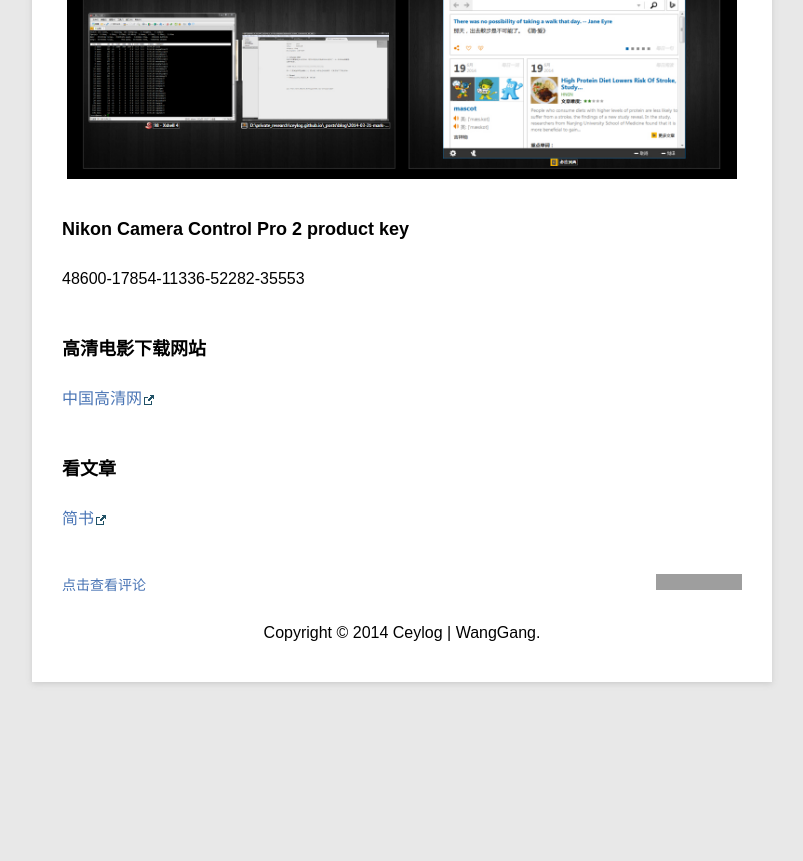
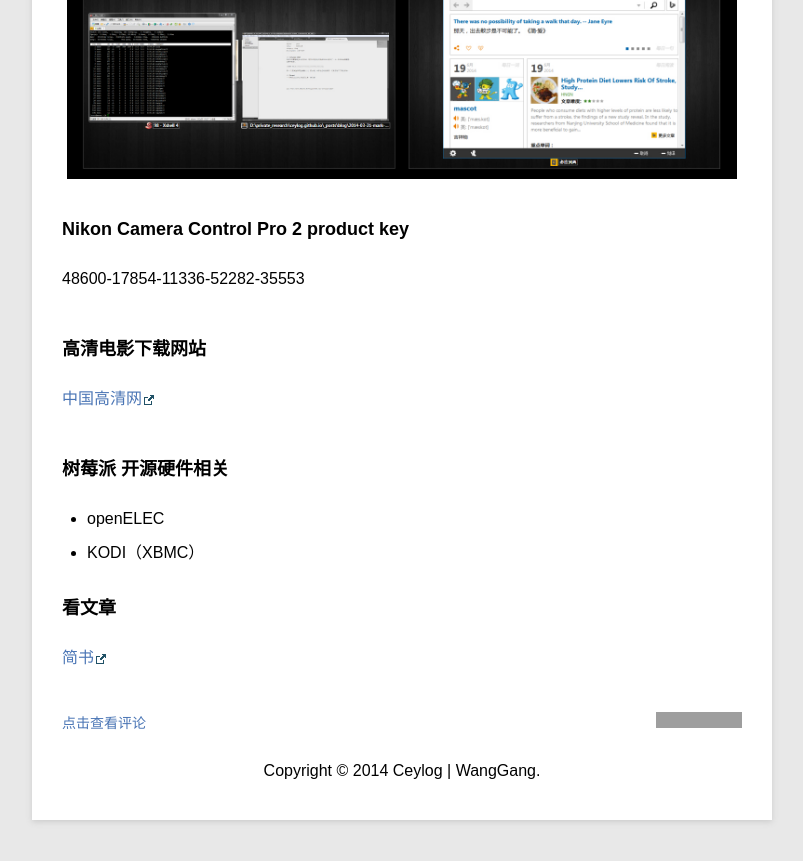
Before and after one commit to ceylog/ceylog.github.io, a Jekyll site: the page built from _posts/blog/2014-03-21-mark-and-memo.md, in a window 1280 px wide and 900 px high, scrolled down 2050 px. Shown: the top 861 px of the window, without its empty margins (78-881 px from the left). Built offline with Jekyll 4.4.1, drawn with Linux system fonts in a browser that asks for light colours; Markdown is read by kramdown in place of the engine named in the settings; before the commit the page ends 2812 px from its top, so only the background shows below that; grey boxes are pictures that could not be loaded.

Commit message:
add Raspberry relevant

```diff
--- a/_posts/blog/2014-03-21-mark-and-memo.md
+++ b/_posts/blog/2014-03-21-mark-and-memo.md
@@ -37,6 +37,11 @@
 ### 高清电影下载网站
 [中国高清网][2]
 
+
+### 树莓派 开源硬件相关
+* openELEC
+* KODI（XBMC）
+
 ### 看文章
 [简书][3]
 
```
